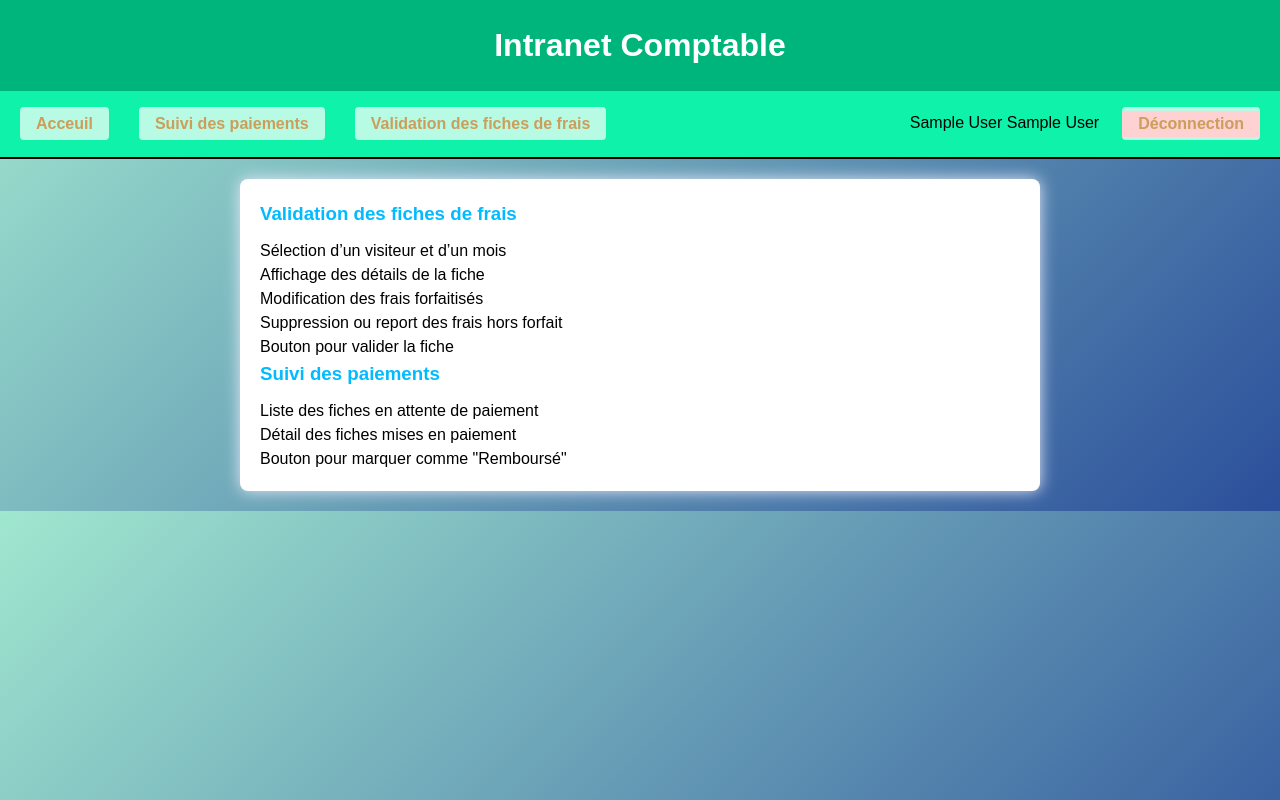
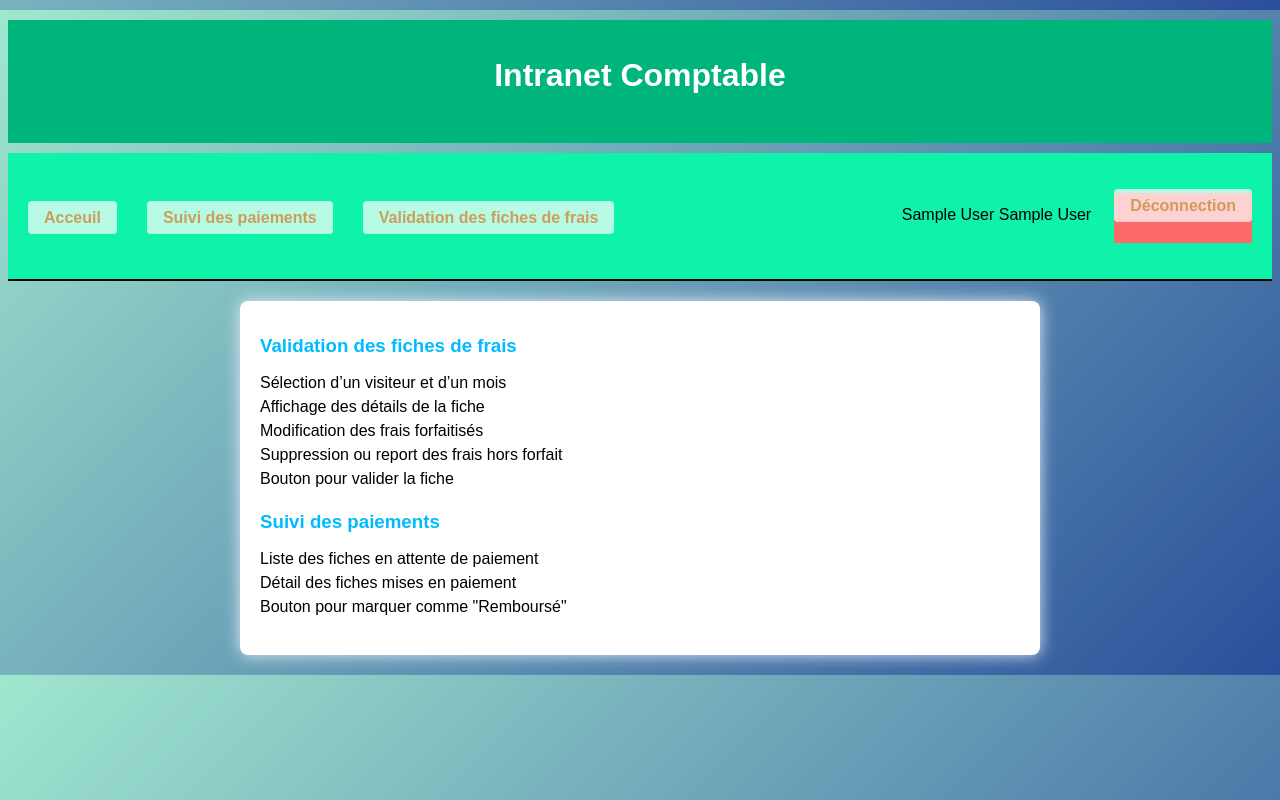
Before and after one commit to noa-chatris/gsb-main, a PHP site: page /gsb-main/comptable/index.php in a window 1280 px wide. Run offline with PHP 8.4, Linux system fonts and the light colour scheme; the visitor is signed in with stand-in values (Sample User, id 1).

Commit message:
margin top

```diff
--- a/gsb-main/comptable/style.css
+++ b/gsb-main/comptable/style.css
@@ -1,5 +1,5 @@
 * {
-    margin: 0;
+    margin-top: 10px;
     padding: 0;
     box-sizing: border-box;
 }
```
